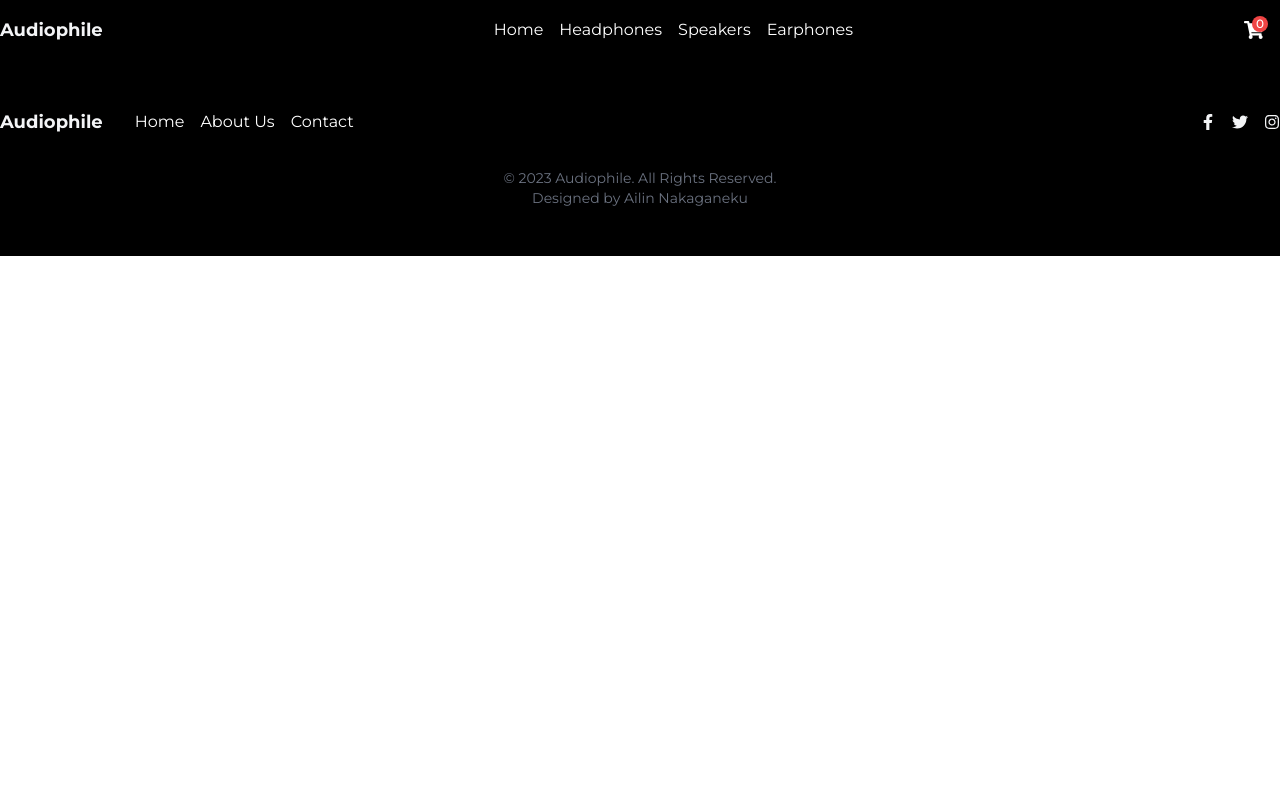
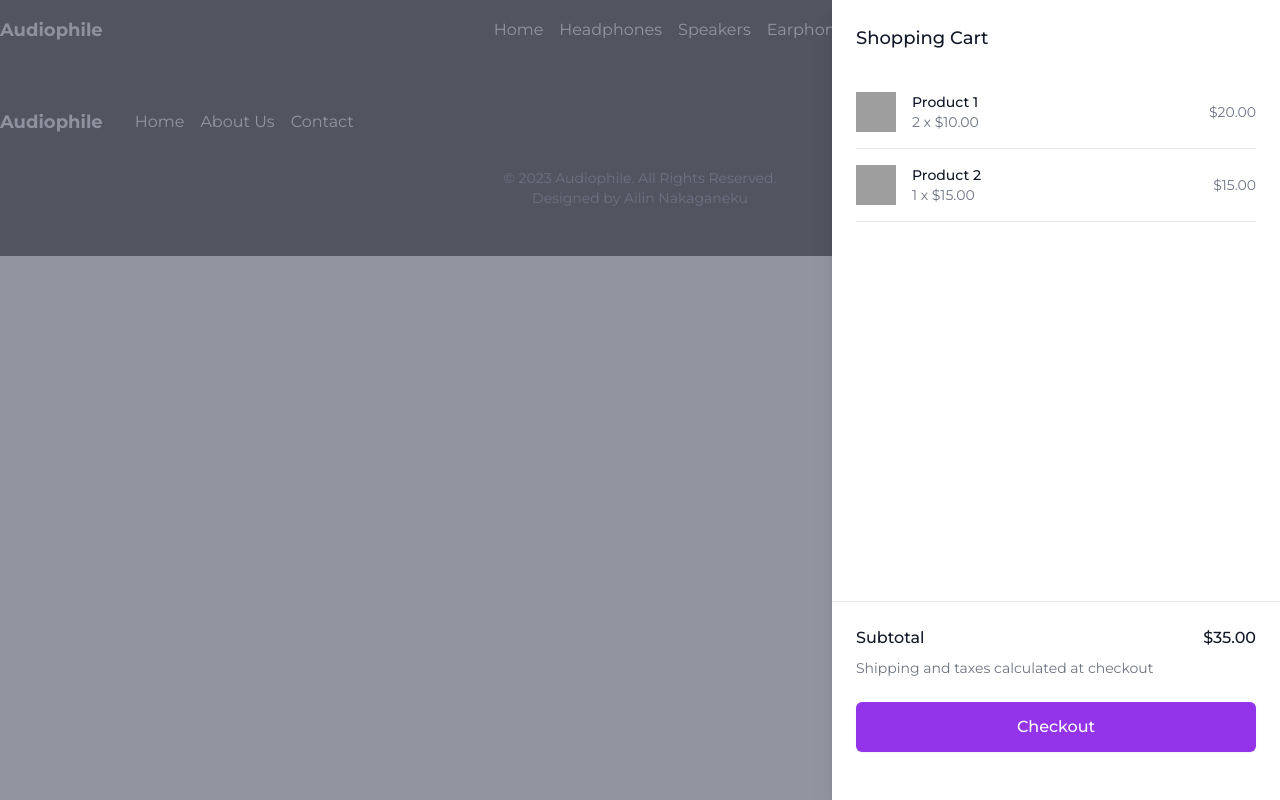
Before and after one commit to ailinnakaganeku/audiophile-ecommerce-template, a React (Create React App) app: page /cart in a window 1280 px wide. Built offline with nearby package versions, Linux system fonts and the light colour scheme; grey boxes are pictures that could not be loaded.

Commit message:
wip - adding cart component

```diff
--- a/src/App.tsx
+++ b/src/App.tsx
@@ -6,6 +6,32 @@ import ProductPage from "./components/ProductPage";
 import Footer from "./components/Footer";
 import Loader from "./components/Loader";
 import ProductDetail from "./components/ProductDetail";
+import Cart from "./components/Cart";
+
+const cartItems = [
+  {
+    product: {
+      id: 1,
+      title: "Product 1",
+      description: "Product 1 description",
+      price: 10,
+      image: "https://source.unsplash.com/random/400x400",
+      category: "Category 1",
+    },
+    quantity: 2,
+  },
+  {
+    product: {
+      id: 2,
+      title: "Product 2",
+      description: "Product 2 description",
+      price: 15,
+      image: "https://source.unsplash.com/random/400x400",
+      category: "Category 2",
+    },
+    quantity: 1,
+  },
+];
 
 const App = () => {
   const [isLoading, setIsLoading] = useState(true);
@@ -27,7 +53,11 @@ const App = () => {
           <Routes>
             <Route path="/" element={<Home />} />
             <Route path="/product/:slug" element={<ProductPage />} />
-            <Route path="/headphones" element={<ProductDetail productId={1}/>} />
+            <Route
+              path="/headphones"
+              element={<ProductDetail productId={1} />}
+            />
+            <Route path="/cart" element={<Cart cartItems={cartItems} />} />
           </Routes>
           <Footer />
         </>
--- /dev/null
+++ b/src/components/Cart/index.tsx
@@ -0,0 +1,102 @@
+import { useEffect, useState } from "react";
+
+type Product = {
+  id: number;
+  title: string;
+  description: string;
+  price: number;
+  image: string;
+  category: string;
+};
+
+type CartItem = {
+  product: Product;
+  quantity: number;
+};
+
+const Cart = ({ cartItems }: { cartItems: CartItem[] }) => {
+  const [totalPrice, setTotalPrice] = useState<number>(0);
+
+  useEffect(() => {
+    const totalPrice = cartItems.reduce((accumulator, item) => {
+      return accumulator + item.product.price * item.quantity;
+    }, 0);
+    setTotalPrice(totalPrice);
+  }, [cartItems]);
+
+  return (
+    <div className="fixed inset-0 z-50 overflow-hidden">
+      <div className="absolute inset-0 overflow-hidden">
+        <div className="absolute inset-0 bg-gray-500 bg-opacity-75 transition-opacity"></div>
+
+        <section className="absolute inset-y-0 right-0 pl-10 max-w-full flex">
+          <div className="relative w-screen max-w-md">
+            <div className="h-full flex flex-col py-6 bg-white shadow-xl overflow-y-scroll">
+              <div className="px-4 sm:px-6">
+                <h2 className="text-lg font-medium text-gray-900">
+                  Shopping Cart
+                </h2>
+              </div>
+
+              <div className="mt-6 flex-1 px-4 sm:px-6">
+                {cartItems.map((item) => (
+                  <div
+                    key={item.product.id}
+                    className="flex justify-between items-center border-b border-gray-200 py-4"
+                  >
+                    <div className="flex items-center">
+                      <img
+                        className="h-10 w-10 object-contain mr-4"
+                        src={item.product.image}
+                        alt={item.product.title}
+                      />
+                      <div>
+                        <div className="text-sm font-medium text-gray-900">
+                          {item.product.title}
+                        </div>
+                        <div className="text-sm text-gray-500">
+                          {item.quantity} x ${item.product.price.toFixed(2)}
+                        </div>
+                      </div>
+                    </div>
+                    <div className="flex items-center">
+                      <div className="text-sm text-gray-500">
+                        ${(item.product.price * item.quantity).toFixed(2)}
+                      </div>
+                    </div>
+                  </div>
+                ))}
+
+                {cartItems.length === 0 && (
+                  <div className="text-sm font-medium text-gray-900 py-4">
+                    Your cart is empty
+                  </div>
+                )}
+              </div>
+
+              <div className="border-t border-gray-200 py-6 px-4 sm:px-6">
+                <div className="flex justify-between text-base font-medium text-gray-900">
+                  <div>Subtotal</div>
+                  <div>${totalPrice.toFixed(2)}</div>
+                </div>
+                <div className="mt-2 text-sm text-gray-500">
+                  Shipping and taxes calculated at checkout
+                </div>
+                <div className="mt-6">
+                  <a
+                    href="/"
+                    className="flex justify-center items-center px-6 py-3 border border-transparent rounded-md shadow-sm text-base font-medium text-white bg-purple-600 hover:bg-purple-700"
+                  >
+                    Checkout
+                  </a>
+                </div>
+              </div>
+            </div>
+          </div>
+        </section>
+      </div>
+    </div>
+  );
+};
+
+export default Cart;
--- a/src/components/Hero/index.tsx
+++ b/src/components/Hero/index.tsx
@@ -55,7 +55,7 @@ const Hero = () => {
             </p>
             <Link
               to="/category/headphones"
-              className="inline-block bg-black text-white px-8 py-4  border font-bold hover:bg-purple-700 transition-colors duration-300"
+              className="inline-block bg-black text-white px-8 py-4  border font-bold hover:bg-purple-700 transition-colors duration-300 rounded-md"
             >
               Shop now
             </Link>
--- a/src/components/ProductCard/index.tsx
+++ b/src/components/ProductCard/index.tsx
@@ -34,7 +34,7 @@ const ProductCard = ({
         <div className="text-gray-500 mt-2">{category}</div>
         <div className="mt-4 flex items-center justify-between">
           <span className="text-lg font-semibold">${price.toFixed(2)}</span>
-          <button className="px-4 py-2  text-white bg-purple-600 hover:bg-purple-700 focus:outline-none focus:ring-2 focus:ring-offset-2 focus:ring-purple-500">
+          <button className="px-4 py-2  text-white bg-purple-600 rounded-md hover:bg-purple-700 focus:outline-none focus:ring-2 focus:ring-offset-2 focus:ring-purple-500">
             Add to cart
           </button>
         </div>
--- a/src/components/ProductDetail/index.tsx
+++ b/src/components/ProductDetail/index.tsx
@@ -1,5 +1,5 @@
 import { useEffect, useState } from "react";
-import { getProduct } from "../api/products";
+import { getProduct } from "../../api/products";
 
 type Product = {
   id: number;
@@ -69,7 +69,7 @@ const ProductDetail = ({ productId }: { productId: number }) => {
               </a>
               <svg
                 xmlns="http://www.w3.org/2000/svg"
-                className="h-5 w-5 mx-2 text-gray-300"
+                className="h-5 w-5 mx-2 text-gray-300 rotate-[270deg]"
                 viewBox="0 0 20 20"
                 fill="currentColor"
               >
@@ -113,7 +113,7 @@ const ProductDetail = ({ productId }: { productId: number }) => {
               />
             </div>
             <button
-              className={`mt-4 py-2 px-4 border border-transparent shadow-sm text-sm font-medium text-white bg-purple-600 hover:bg-purple-700 focus:outline-none focus:ring-2 focus:ring-offset-2 focus:ring-purple-500 ${
+              className={`mt-4 py-2 px-4 border border-transparent shadow-sm text-sm font-medium text-white bg-purple-600 hover:bg-purple-700 rounded-md focus:outline-none focus:ring-2 focus:ring-offset-2 focus:ring-purple-500 ${
                 quantity < 1 || quantity > 10
                   ? "opacity-50 cursor-not-allowed disabled:opacity-50 disabled:cursor-not-allowed"
                   : ""
--- a/src/components/ProductPage/index.tsx
+++ b/src/components/ProductPage/index.tsx
@@ -22,7 +22,7 @@ const ProductPage = () => {
           <div className="text-lg font-semibold mt-4">
             ${product.price.toFixed(2)}
           </div>
-          <button className="bg-gray-900 text-white px-4 py-2 rounded-lg mt-8 hover:bg-gray-700">
+          <button className="bg-gray-900 text-white px-4 py-2  mt-8 hover:bg-gray-700 rounded-md">
             Add to cart
           </button>
         </div>
```
Also changed, not shown: src/api/products.ts (renamed from src/components/api/products.ts).
